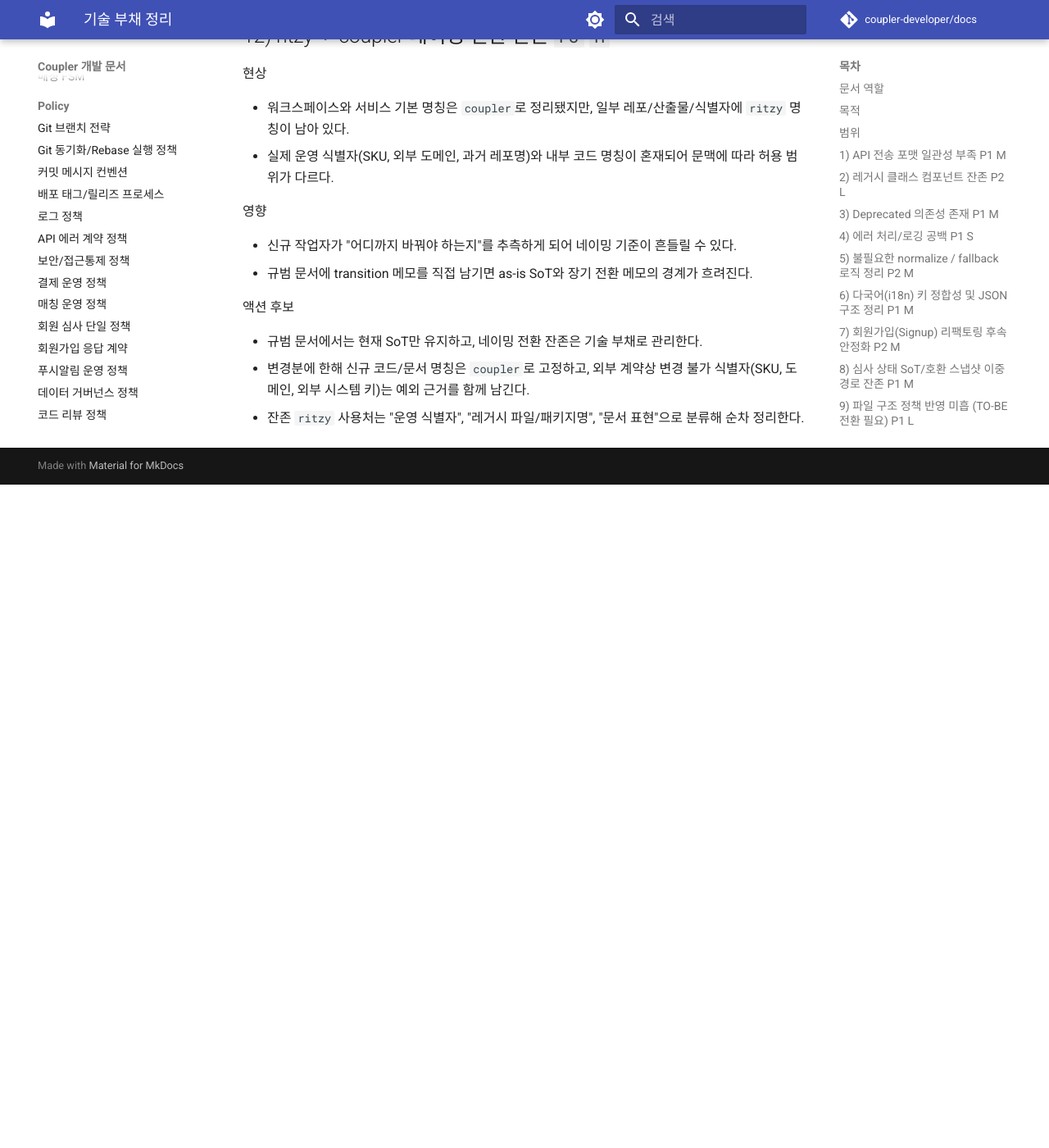
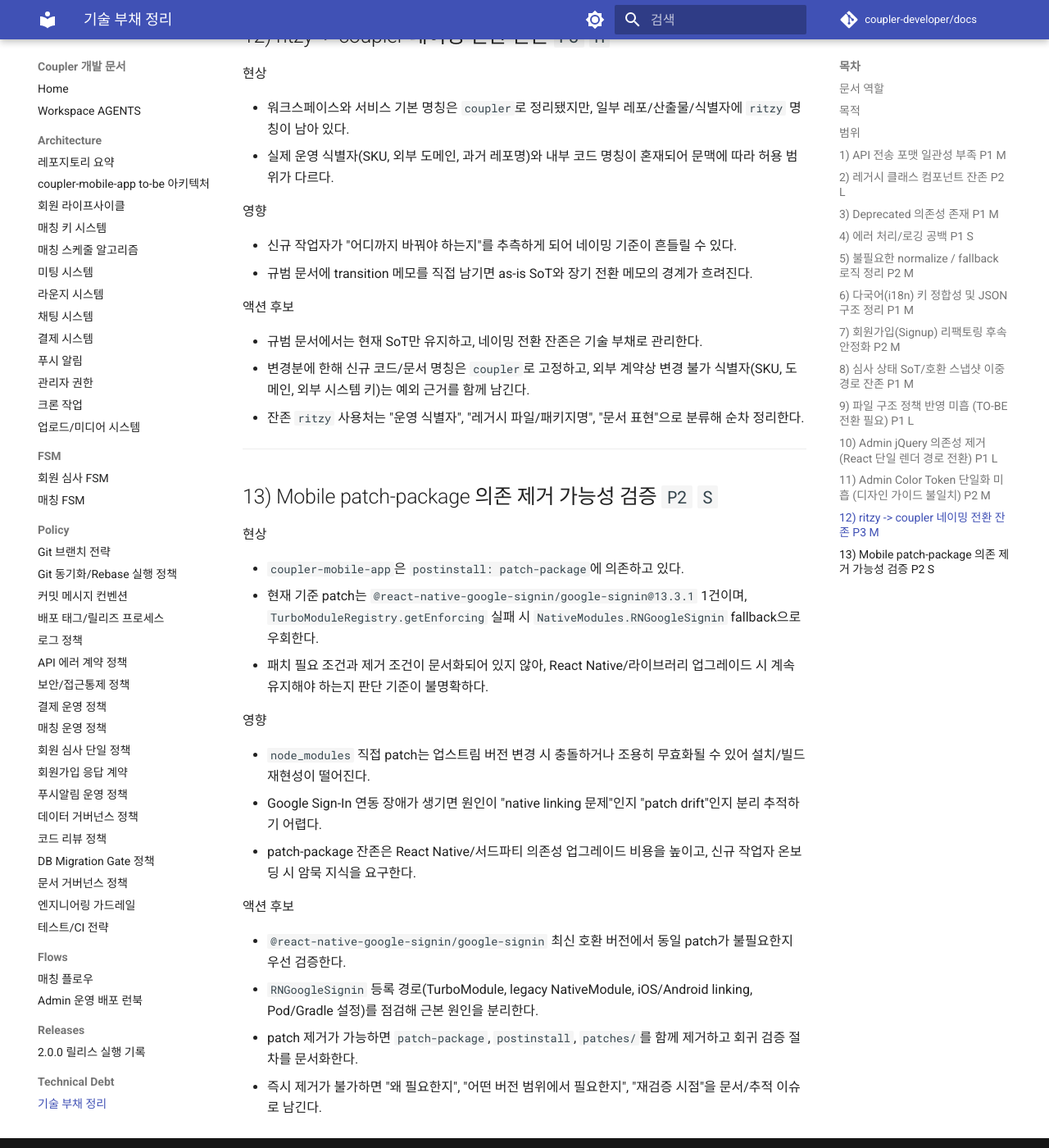
Before and after one commit to coupler-developer/docs, an MkDocs documentation site: the page built from content/technical-debt/technical-debt.md, in a window 1280 px wide and 1400 px high, scrolled down 7133 px. Shown: the whole window at 82% size. Built offline with MkDocs 1.6.1 and Material for MkDocs 9.7.7, drawn with Linux system fonts in a browser that asks for light colours; comment, search, counter and statistics services are not loaded; before the commit the page ends 7724 px from its top, so only the background shows below that.

Commit message:
docs: mobile patch-package 부채 추가
Changes:
- coupler-mobile-app의 patch-package 의존과 google-signin patch 현황을 기술 부채로 기록
- patch 유지 리스크와 제거 가능성 검증 포인트를 정리
- 제거 불가 시 근거와 재검증 시점 관리 필요성을 명시

Tests:
- not run: 문서 변경

```diff
--- a/content/technical-debt/technical-debt.md
+++ b/content/technical-debt/technical-debt.md
@@ -273,3 +273,26 @@
 - 규범 문서에서는 현재 SoT만 유지하고, 네이밍 전환 잔존은 기술 부채로 관리한다.
 - 변경분에 한해 신규 코드/문서 명칭은 `coupler`로 고정하고, 외부 계약상 변경 불가 식별자(SKU, 도메인, 외부 시스템 키)는 예외 근거를 함께 남긴다.
 - 잔존 `ritzy` 사용처는 "운영 식별자", "레거시 파일/패키지명", "문서 표현"으로 분류해 순차 정리한다.
+
+---
+
+## 13) Mobile patch-package 의존 제거 가능성 검증 `P2` `S`
+
+현상
+
+- `coupler-mobile-app`은 `postinstall: patch-package`에 의존하고 있다.
+- 현재 기준 patch는 `@react-native-google-signin/google-signin@13.3.1` 1건이며, `TurboModuleRegistry.getEnforcing` 실패 시 `NativeModules.RNGoogleSignin` fallback으로 우회한다.
+- 패치 필요 조건과 제거 조건이 문서화되어 있지 않아, React Native/라이브러리 업그레이드 시 계속 유지해야 하는지 판단 기준이 불명확하다.
+
+영향
+
+- `node_modules` 직접 patch는 업스트림 버전 변경 시 충돌하거나 조용히 무효화될 수 있어 설치/빌드 재현성이 떨어진다.
+- Google Sign-In 연동 장애가 생기면 원인이 "native linking 문제"인지 "patch drift"인지 분리 추적하기 어렵다.
+- patch-package 잔존은 React Native/서드파티 의존성 업그레이드 비용을 높이고, 신규 작업자 온보딩 시 암묵 지식을 요구한다.
+
+액션 후보
+
+- `@react-native-google-signin/google-signin` 최신 호환 버전에서 동일 patch가 불필요한지 우선 검증한다.
+- `RNGoogleSignin` 등록 경로(TurboModule, legacy NativeModule, iOS/Android linking, Pod/Gradle 설정)를 점검해 근본 원인을 분리한다.
+- patch 제거가 가능하면 `patch-package`, `postinstall`, `patches/`를 함께 제거하고 회귀 검증 절차를 문서화한다.
+- 즉시 제거가 불가하면 "왜 필요한지", "어떤 버전 범위에서 필요한지", "재검증 시점"을 문서/추적 이슈로 남긴다.
```
